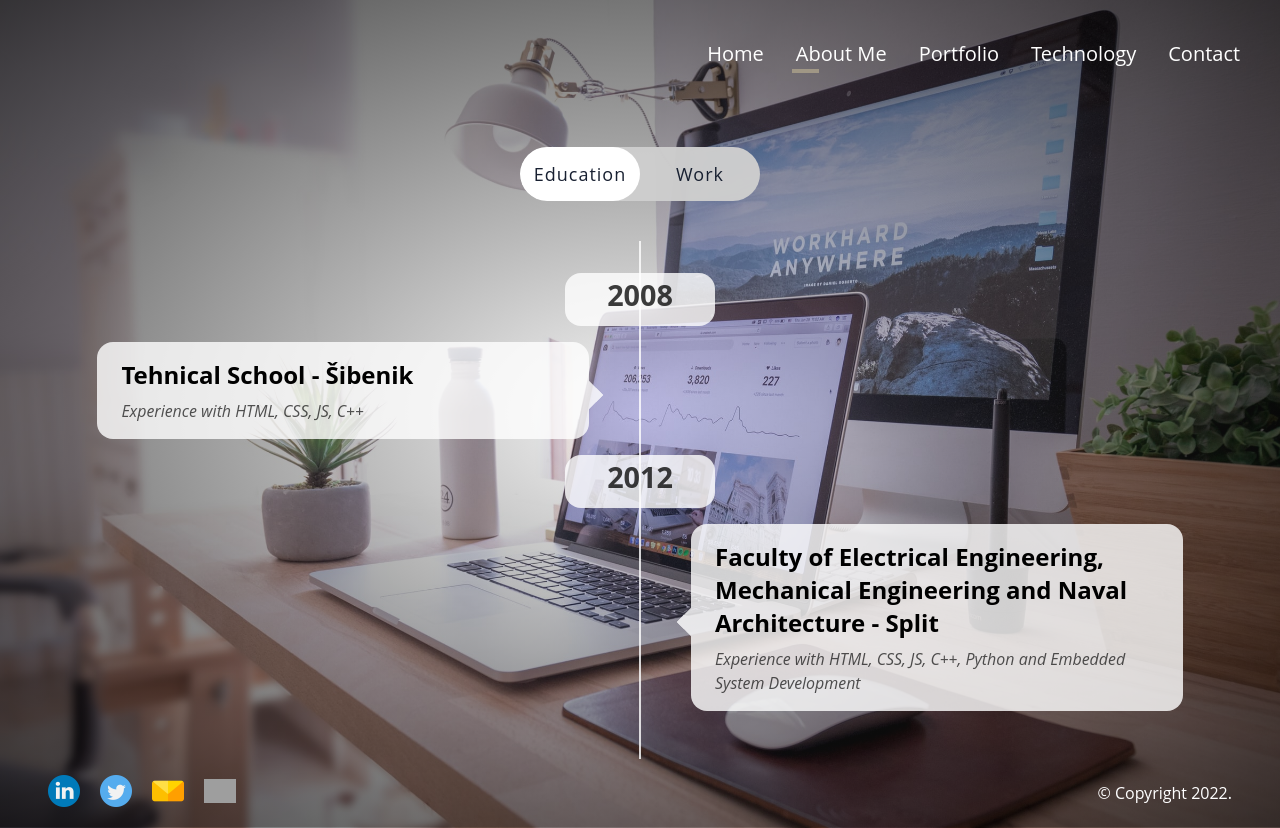
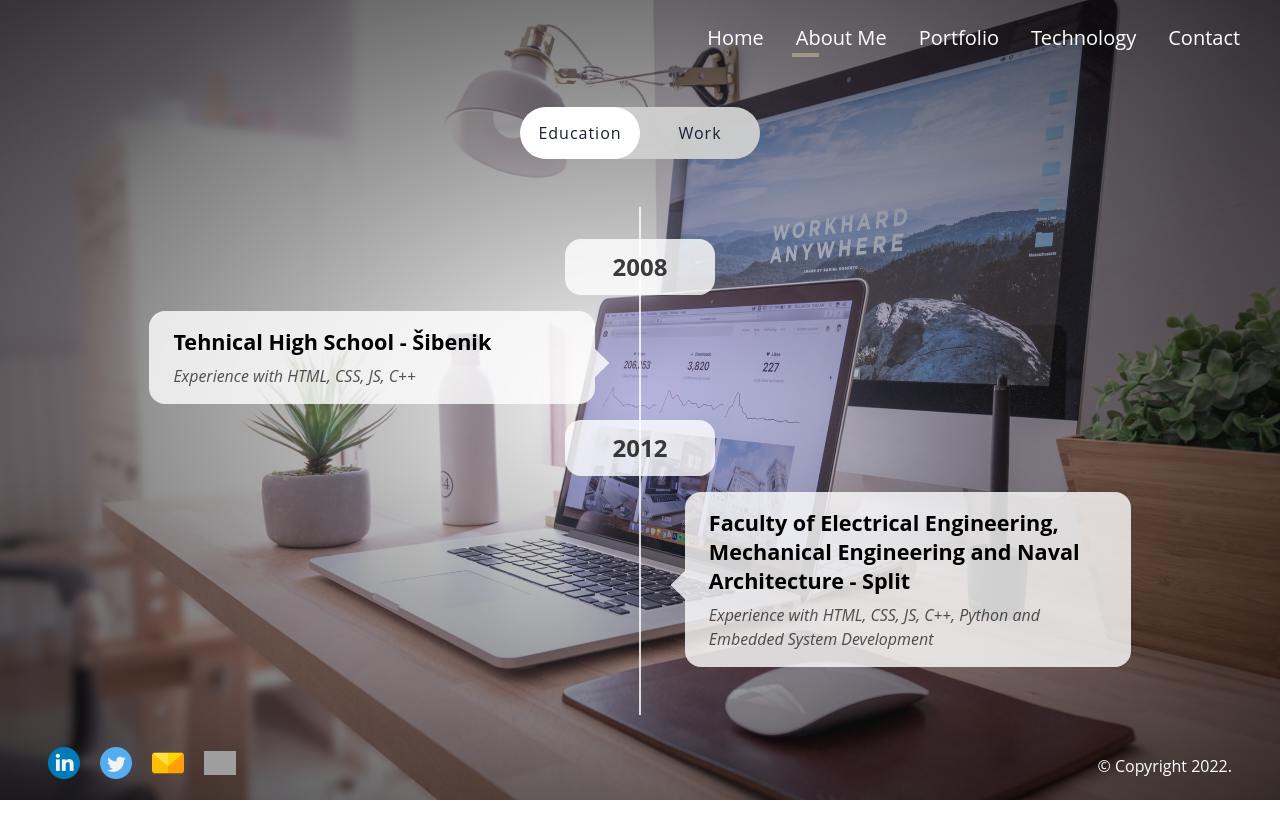
Before and after one commit to IvanMilovac/personal-portfolio-page, a React app: page /about in a window 1280 px wide. After the commit the page ends 800 px from the top, so only its background shows below. Built offline with nearby package versions, Linux system fonts and the light colour scheme; grey boxes are pictures that could not be loaded.

Commit message:
About section refactored

```diff
--- a/src/components/About.scss
+++ b/src/components/About.scss
@@ -1,18 +1,15 @@
 @use "../scss/2-base/mixins";
-@use "../scss/2-base/variables";
+@use "../scss/2-base/functions";
 
 .about-container {
   flex: 1 1 auto;
   @include mixins.flexContainer($dir: column, $mainAlign: flex-start);
-  .switch-button {
-    margin-block: 2.5rem;
-  }
 }
 
 .timeline {
   position: relative;
-  padding: 5rem 1rem;
-  margin: 0 auto;
+  padding: 3rem 1rem;
+  margin: 1rem auto;
   max-width: 1300px;
 
   &:before {
@@ -25,13 +22,7 @@
     top: 0;
   }
 
-  &:after {
-    content: "";
-    display: table;
-    clear: both;
-  }
-
-  @media screen and (min-width: variables.$breakpoint) {
+  @include mixins.mediaQuery(functions.breakpoints("md")) {
     padding: 2rem;
     &:before {
       left: calc(50% - 1px);
--- a/src/components/data.js
+++ b/src/components/data.js
@@ -2,7 +2,7 @@ export const educationData = [
   {
     id: "middle-school",
     startYear: 2008,
-    name: "Tehnical School - Šibenik",
+    name: "Tehnical High School - Šibenik",
     direction: "Computer Technican",
     description: "Experience with HTML, CSS, JS, C++",
   },
--- a/src/components/shared/Navbar.jsx
+++ b/src/components/shared/Navbar.jsx
@@ -8,7 +8,6 @@ import mobileMenu from "../../assets/mobileMenu.png";
 const LinkStyle = {
   color: "#fff",
   textDecoration: "none",
-  fontSize: "1.25rem",
 };
 
 const Navbar = () => {
--- a/src/components/shared/Navbar.scss
+++ b/src/components/shared/Navbar.scss
@@ -4,7 +4,7 @@
 
 nav {
   flex: 0 1 auto;
-  padding: 2.5rem;
+  padding: 1.5rem 2.5rem;
   width: 100%;
   max-width: 1440px;
   margin: 0 auto;
@@ -27,6 +27,7 @@ nav {
       list-style-type: none;
       position: relative;
       text-transform: uppercase;
+      font-size: 1.35rem;
     }
     transition: left 0.3s ease;
   }
@@ -64,6 +65,7 @@ nav {
       padding: 0;
       li {
         text-transform: capitalize;
+        font-size: 1.25rem;
         &::after {
           content: "";
           position: absolute;
--- a/src/components/shared/SliderEducation.scss
+++ b/src/components/shared/SliderEducation.scss
@@ -1,16 +1,19 @@
+@use "../../scss/2-base/mixins";
+@use "../../scss/2-base/functions";
+
 .switch-button {
   background: rgba(206, 206, 206, 0.972);
   border-radius: 30px;
   overflow: hidden;
   width: 240px;
   text-align: center;
-  font-size: 18px;
+  font-size: 1rem;
   letter-spacing: 1px;
   color: #182031;
   position: relative;
   padding-right: 120px;
   position: relative;
-
+  margin-block: 2rem;
   &:before {
     content: "Work";
     position: absolute;
@@ -66,4 +69,7 @@
       }
     }
   }
+  @include mixins.mediaQuery(functions.breakpoints("md")) {
+    font-size: 1rem;
+  }
 }
--- a/src/components/shared/TimelineContent.scss
+++ b/src/components/shared/TimelineContent.scss
@@ -1,5 +1,5 @@
-@use "../../scss/2-base/variables";
 @use "../../scss/2-base/mixins";
+@use "../../scss/2-base/functions";
 
 .timeline__item {
   padding: 1rem 1.5rem;
@@ -23,7 +23,7 @@
     border-width: 10px;
     transform: rotate(45deg);
   }
-  @include mixins.mediaQuery(variables.$breakpoint) {
+  @include mixins.mediaQuery(functions.breakpoints("md")) {
     width: 44%;
     margin: 1rem;
 
@@ -43,18 +43,18 @@
   text-align: center;
   max-width: 150px;
   margin: 0 48px 0 auto;
-  font-size: 1.8rem;
+  font-size: 1.125rem;
   background-color: #fffc;
   color: rgba(5, 5, 5, 0.775);
   line-height: 1;
   border-radius: 1rem;
-  padding: 0.5rem 1rem 1rem;
+  padding: 1rem 1rem;
 
   &:before {
     display: none;
   }
 
-  @media screen and (min-width: variables.$breakpoint) {
+  @include mixins.mediaQuery(functions.breakpoints("md")) {
     text-align: center;
     margin: 0 auto;
 
@@ -68,16 +68,23 @@
       }
     }
   }
+  @include mixins.mediaQuery(functions.breakpoints("md")) {
+    font-size: 1.5rem;
+  }
 }
 
 .timeline__title {
   margin: 0;
-  font-size: 1.5em;
+  font-size: 1.25rem;
+  @include mixins.mediaQuery(functions.breakpoints("md")) {
+    font-size: 1.35rem;
+  }
 }
 
 .timeline__blurb {
   line-height: 1.5;
   font-size: 1rem;
+  font-weight: bold;
   margin: 0.5rem 0 0;
   color: #000;
 }
@@ -85,4 +92,5 @@
 .timeline__description {
   color: #000a;
   font-style: italic;
+  font-weight: normal;
 }
```
